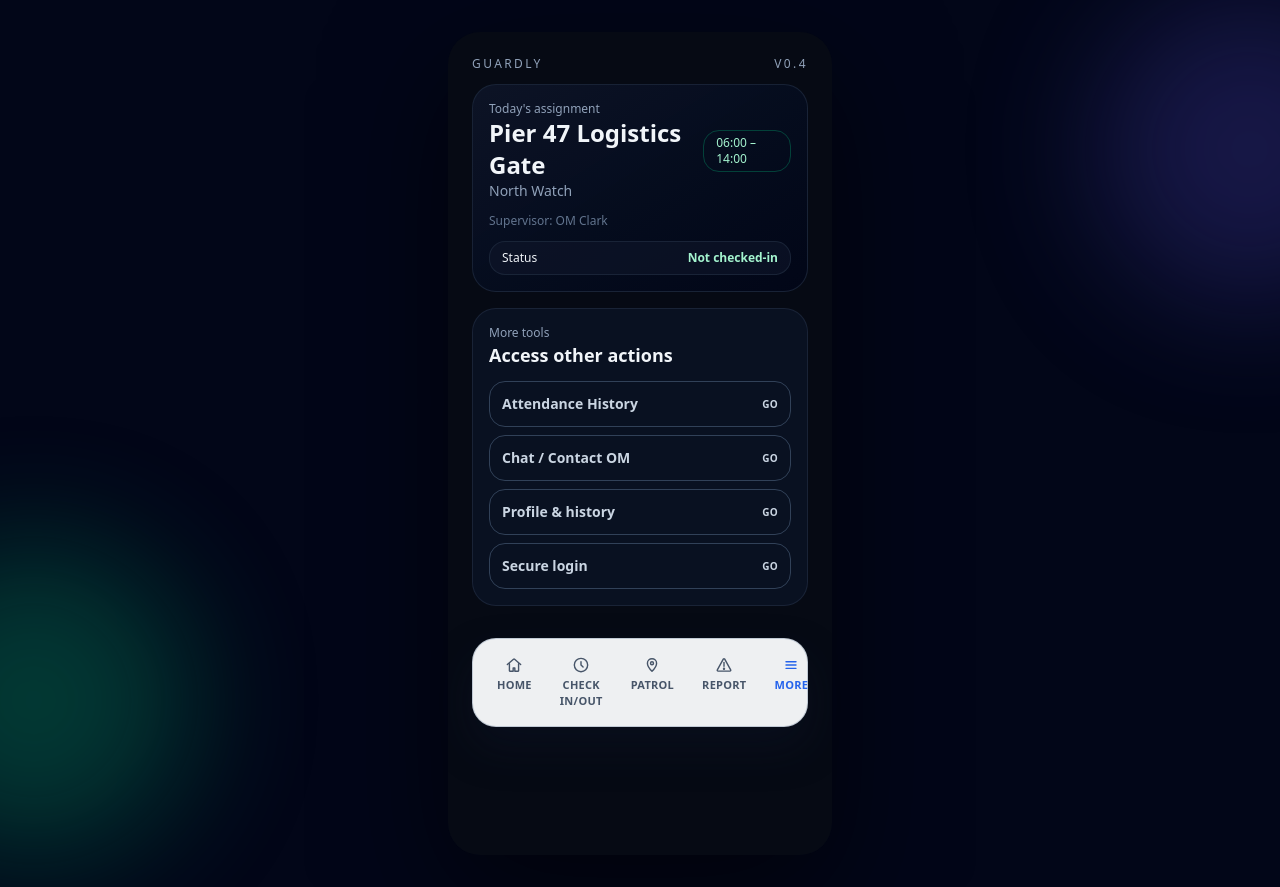
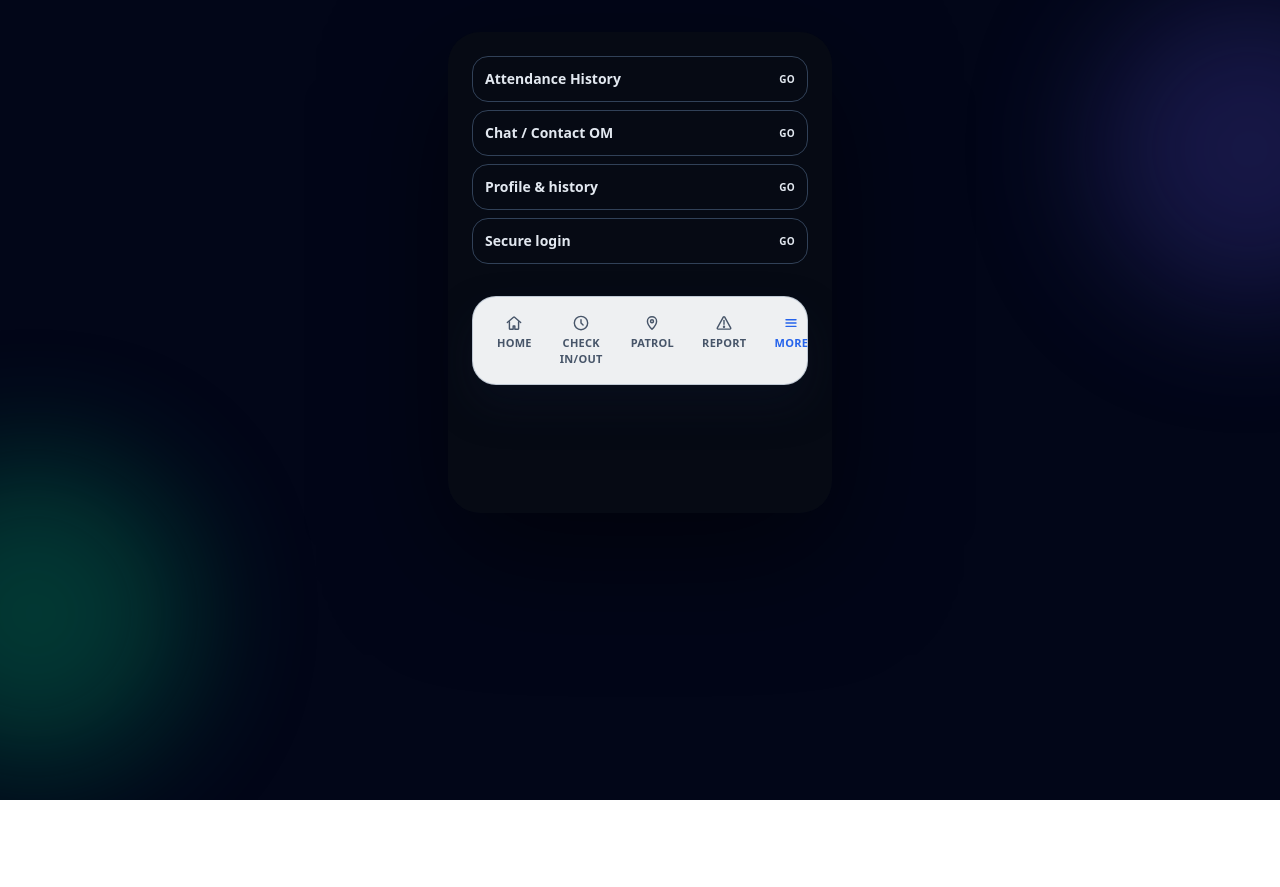
Before and after one commit to Nandar-Moe-Oo/Guardly-ND, a Next.js app: page / in a window 1280 px wide. Both pictures are taken after a click on the button "MORE". After the commit the page ends 800 px from the top, so only its background shows below. Built offline with nearby package versions, Linux system fonts and the light colour scheme.

Commit message:
Refine report and more navigation

```diff
--- a/app/page.tsx
+++ b/app/page.tsx
@@ -1068,47 +1068,38 @@ export default function Home() {
     }
   };
 
-  const renderMoreTab = () => (
-    <>
-      <section className="space-y-3 rounded-3xl border border-slate-800/80 bg-[#0b1224]/90 p-4">
-        <div className="flex items-center justify-between">
-          <div>
-            <p className="text-xs text-slate-400">More tools</p>
-            <h3 className="text-lg font-semibold">Access other actions</h3>
-          </div>
-          {moreSection && (
-            <button
-              type="button"
-              onClick={() => setMoreSection(null)}
-              className="text-[11px] uppercase tracking-wide text-slate-400"
-            >
-              Close
-            </button>
-          )}
-        </div>
+  const renderMoreTab = () => {
+    if (!moreSection) {
+      return (
         <div className="space-y-2">
           {moreOptions.map((option) => (
             <button
               key={option.key}
               type="button"
               onClick={() => setMoreSection(option.key)}
-              className={`flex w-full items-center justify-between rounded-2xl border px-3 py-3 text-left text-sm font-semibold transition ${
-                moreSection === option.key
-                  ? "border-slate-100 bg-slate-100/10 text-white"
-                  : "border-slate-700 text-slate-300"
-              }`}
+              className="flex w-full items-center justify-between rounded-2xl border border-slate-700 px-3 py-3 text-left text-sm font-semibold text-slate-200"
             >
               <span>{option.label}</span>
               <span className="text-[10px] uppercase tracking-wide">GO</span>
             </button>
           ))}
         </div>
-      </section>
-      {moreSection ? (
-        <div className="space-y-4">{renderMoreContent()}</div>
-      ) : null}
-    </>
       );
+    }
+
+    return (
+      <div className="space-y-4">
+        <button
+          type="button"
+          onClick={() => setMoreSection(null)}
+          className="text-left text-xs uppercase tracking-wide text-slate-400"
+        >
+          &lt; Back
+        </button>
+        {renderMoreContent()}
+      </div>
+    );
+  };
 
   const renderTabContent = () => {
     switch (activeTab) {
@@ -1135,6 +1126,7 @@ export default function Home() {
       </div>
 
       <main className="relative mx-auto flex w-full max-w-sm flex-col gap-4 rounded-[32px] bg-[#070b15]/95 p-6 pb-32 shadow-[0_40px_120px_rgba(0,0,0,0.55)] backdrop-blur">
+        {activeTab !== "more" && (
           <header className="space-y-3">
             <div className="flex items-center justify-between text-xs uppercase tracking-[0.2em] text-slate-400">
               <span>guardly</span>
@@ -1158,6 +1150,7 @@ export default function Home() {
               </div>
             </div>
           </header>
+        )}
 
         <div className="space-y-4">{renderTabContent()}</div>
 
```
Lines whose indentation alone changed are shown as unchanged.
